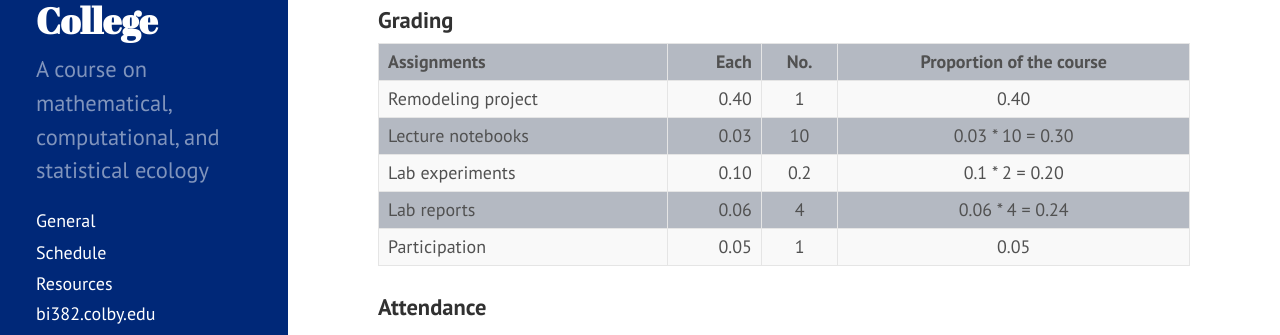
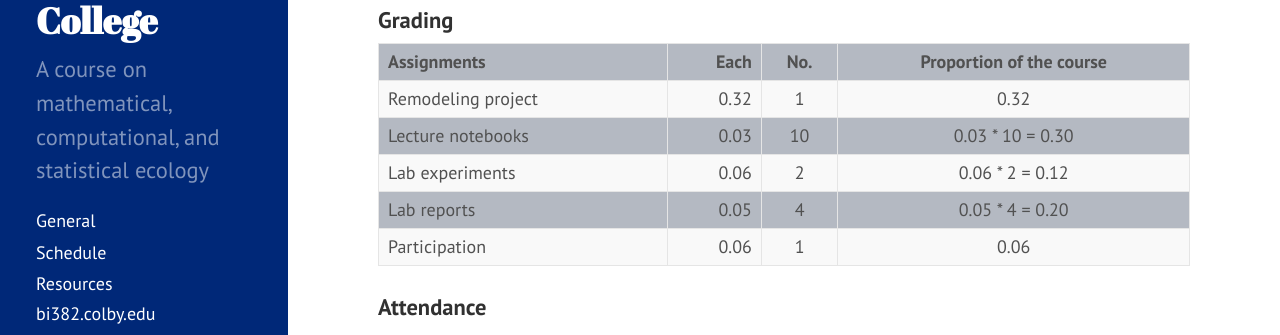
Before and after one commit to ColbyEcology/BI382_2018_Spring, a Jekyll site: the page built from index.md, in a window 1280 px wide and 900 px high, scrolled down 1153 px. Shown: the part 173-508 px from the top of the window. Built offline with Jekyll 4.4.1, drawn with Linux system fonts in a browser that asks for light colours.

Commit message:
changed points

```diff
--- a/index.md
+++ b/index.md
@@ -37,11 +37,11 @@ Lectures: TR, 9:30—10:45 AM, in Miller 205
 
 Assignments        | Each | No. | Proportion of the course |
 :------------------|-----:|:---:|:------------------------:|
-Remodeling project | 0.40 | 1   |                     0.40 |
+Remodeling project | 0.32 | 1   |                     0.32 |
 Lecture notebooks  | 0.03 | 10  |         0.03 * 10 = 0.30 |
-Lab experiments    | 0.10 | 0.2 |           0.1 * 2 = 0.20 |
-Lab reports        | 0.06 | 4   |          0.06 * 4 = 0.24 |
-Participation      | 0.05 | 1   |                     0.05 |
+Lab experiments    | 0.06 | 2   |          0.06 * 2 = 0.12 |
+Lab reports        | 0.05 | 4   |          0.05 * 4 = 0.20 |
+Participation      | 0.06 | 1   |                     0.06 |
 
 ### Attendance
 Role will not be taken, but regular attendance is necessary for you to succeed in this course.
```
Also changed, not shown: Misc/CMsMarkdown.md (+2 -2 lines).
